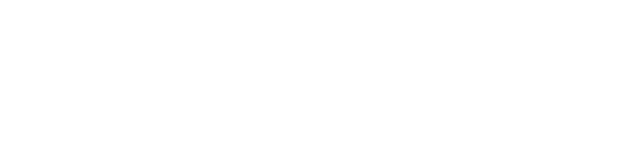
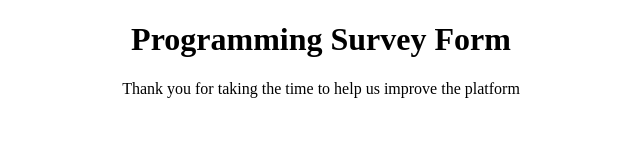
Before and after one commit to jaydenhash02/survey-form, a plain HTML site: page index.html in a window 1280 px wide. Shown: the whole page, without its empty margins (319-959 px from the left). Drawn offline with Linux system fonts and the light colour scheme.

Commit message:
added css

```diff
--- a/index.html
+++ b/index.html
@@ -4,9 +4,12 @@
     <meta charset="UTF-8">
     <meta http-equiv="X-UA-Compatible" content="IE=edge">
     <meta name="viewport" content="width=device-width, initial-scale=1.0">
-    <title>Document</title>
+    <link rel="stylesheet" href="styles.css">
+    <title>Survey Form</title>
 </head>
 <body>
-
+    <h1 id="title" class="header">Programming Survey Form</h1>
+    <p id="description" class="header">Thank you for taking the time to help us improve the platform</p>
+    <form action=""></form>
 </body>
 </html>
--- /dev/null
+++ b/styles.css
@@ -0,0 +1,3 @@
+.header {
+    text-align: center;
+}
```
